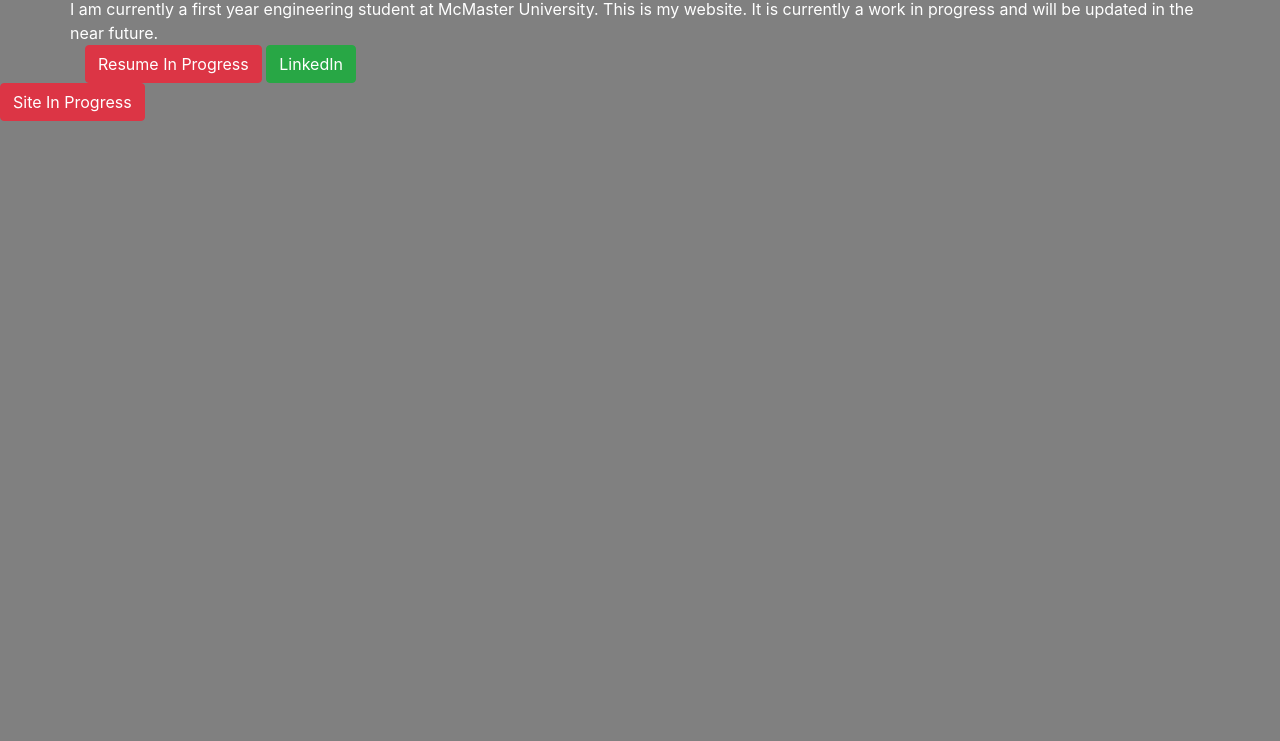
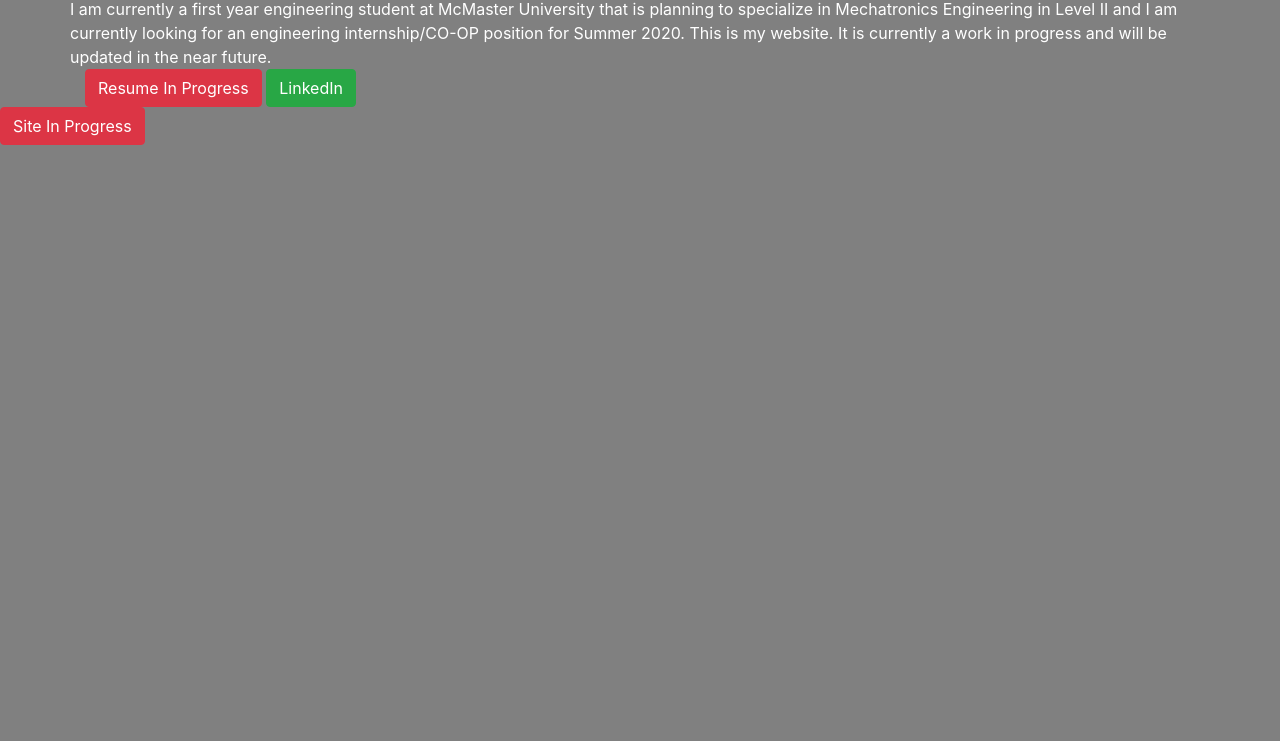
Before and after one commit to qalvinsuen/qalvinsuen.github.io, a plain HTML site: page index.html in a window 1280 px wide. Shown: the part 59-800 px from the top of the page. Drawn offline with nearby package versions, Linux system fonts and the light colour scheme.

Commit message:
Update index.html

```diff
--- a/index.html
+++ b/index.html
@@ -20,7 +20,7 @@
         <div class="row">
             <!-- Content goes here -->
             <h1 class="blurb">Hello, my name is Calvin Suen.</h1>
-            <p1 class="blurb">I am currently a first year engineering student at McMaster University. This is my website. It is currently a work in progress and will be updated in the near future.</p1>
+            <p1 class="blurb">I am currently a first year engineering student at McMaster University that is planning to specialize in Mechatronics Engineering in Level II and I am currently looking for an engineering internship/CO-OP position for Summer 2020. This is my website. It is currently a work in progress and will be updated in the near future.</p1>
         </div class="bump">
             <a href="Resume.pdf" target="_blank"><button type="button" class="btn btn-danger">Resume In Progress</button>
             <a href="https://www.linkedin.com/in/qalvin/" target="_blank"><button type="button" class="btn btn-success">LinkedIn</button>
```
